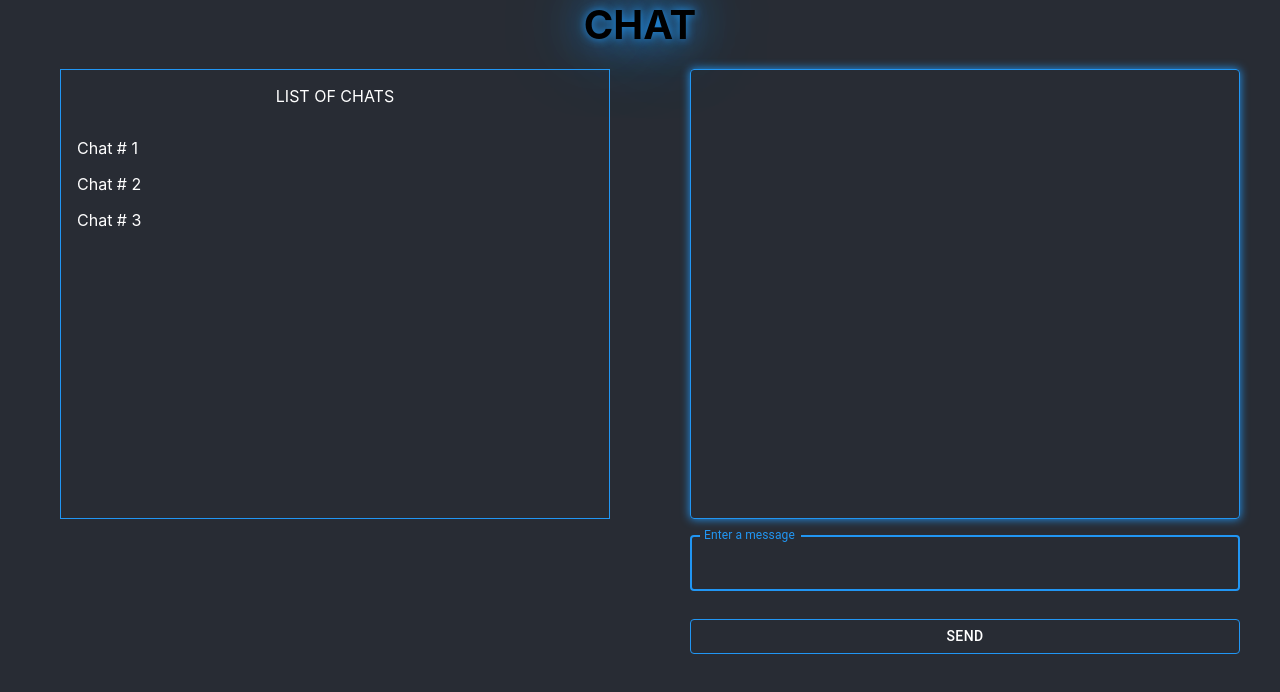
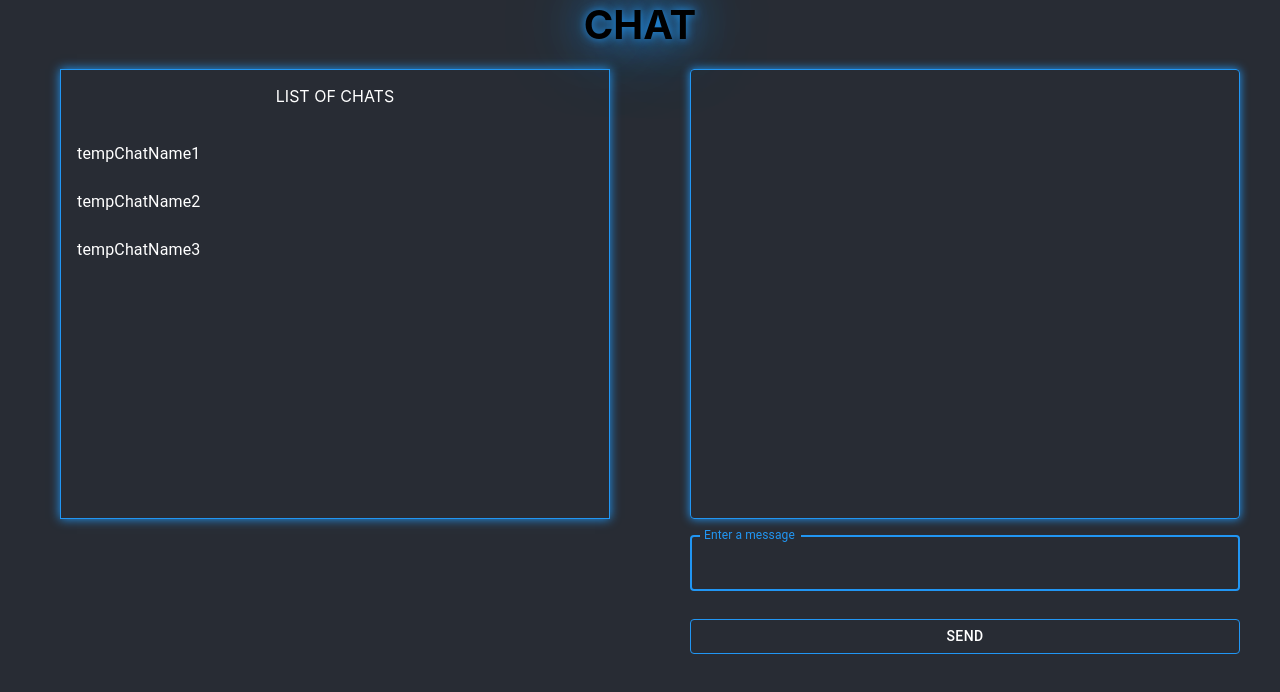
Before and after one commit to Galand33rus/react.js, a React (Create React App) app: page / in a window 1280 px wide. Shown: the top 692 px of the page. Built offline with nearby package versions, Linux system fonts and the light colour scheme.

Commit message:
homework3

```diff
--- a/src/App.js
+++ b/src/App.js
@@ -4,23 +4,17 @@ import {useState, useEffect, useRef} from "react";
 import {Form} from "./components/Form/Form";
 import {v4 as uuidv4} from 'uuid';
 import {AUTHORS} from "./utils/constants"
-import List from '@mui/material/List';
-import ListItem from '@mui/material/ListItem';
+import {ListChats} from "./components/List/List";
 
 function App() {
 
   const [messageList, setMessageList] = useState([]);
-  const [chatList, setChatList] = useState([
-    {
-    name: 'tempName',
-    id: uuidv4()
-    }
+  const [chatList] = useState([
+    {name: 'tempChatName1', id: uuidv4()},
+    {name: 'tempChatName2', id: uuidv4()},
+    {name: 'tempChatName3', id: uuidv4()},
   ]);
   const scroll = useRef();
-  const scrollToBottom = () => {
-    // scroll.current?.scrollIntoView({behavior: "auto"});
-    scroll.current?.scrollIntoView(false);
-  }
 
   const updateMessageList = value => {
     setMessageList([...messageList, {
@@ -45,7 +39,8 @@ function App() {
   }, [messageList]);
 
   useEffect(() => {
-    scrollToBottom();
+    scroll.current?.scrollIntoView({behavior: "auto"});
+    // scroll.current?.scrollIntoView(false);
   });
 
 
@@ -57,17 +52,7 @@ function App() {
       <main className="App-main">
         <div className="chat-list">
           <p className="chat-list__title">list of chats</p>
-          <List>
-            <ListItem>
-              Chat # 1
-            </ListItem>
-            <ListItem>
-              Chat # 2
-            </ListItem>
-            <ListItem>
-              Chat # 3
-            </ListItem>
-          </List>
+          <ListChats chatList={chatList}/>
         </div>
         <div className="chat-wrapper">
           <div className="chat" ref={scroll}>
--- a/src/App.scss
+++ b/src/App.scss
@@ -35,6 +35,7 @@
   width: 550px;
   height: 450px;
   border: 1px solid #2196f3;
+  box-shadow: 0 0 10px #2196f3;
   &__title {
     align-self: center;
     text-transform: uppercase;
--- a/src/components/Form/Form.jsx
+++ b/src/components/Form/Form.jsx
@@ -1,6 +1,6 @@
-import React, {useState, useRef} from 'react';
+import React, {useState, useRef, useCallback} from 'react';
 import {TextField, Button} from "@mui/material";
-import {styled} from '@mui/material/styles';
+import {styled, createTheme, ThemeProvider} from '@mui/material/styles';
 // import FormControl, {useFormControl} from '@mui/material/FormControl';
 // import {StyledEngineProvider} from '@mui/material/styles';
 import './Form.scss';
@@ -9,22 +9,22 @@ export const Form = ({updateMessageList}) => {
   const [value, setValue] = useState('');
   const inputRef = useRef();
 
-  // const theme = createTheme({
-  //   palette: {
-  //     primary: {
-  //       main: '#ff4400',
-  //     },
-  //     secondary: {
-  //       light: '#0066ff',
-  //       main: '#0044ff',
-  //       contrastText: '#ffcc00',
-  //     },
-  //   },
-  // });
+  const theme = createTheme({
+    palette: {
+      primary: {
+        main: '#2196f3',
+      },
+      secondary: {
+        main: '#fff',
+      },
+    },
+  });
 
-  const handleMessageChange = event => {
+  const handleMessageChange = useCallback((event) => {
+    console.log(event.target.value)
     setValue(event.target.value)
-  };
+    // setValue((prevMessages) => event);
+  }, []);
 
   const handleSubmit = (event) => {
     event.preventDefault();
@@ -35,15 +35,13 @@ export const Form = ({updateMessageList}) => {
     }
   }
 
-  const CssTextField = styled(TextField)({
-    '& label.Mui-root': {
-      //color: '#2196f3',
-      color: 'rgba(255,255,255, .7)',
+  const StyledTextField = styled(TextField)({
+    '& .MuiInputLabel-root': {
+      // color: 'rgba(255,255,255, .4)'
+      color: '#2196f3',
     },
-    color: 'rgba(255,255,255, .7)',
     '& label.Mui-focused': {
       color: '#2196f3',
-      // color: 'red',
     },
     '& .MuiInput-underline:after': {
       borderBottomColor: 'green',
@@ -55,7 +53,6 @@ export const Form = ({updateMessageList}) => {
       },
       '&:hover fieldset': {
         borderColor: '#2196f3',
-        // boxShadow: '0 0 10px #2196f3'
       },
       '&.Mui-focused fieldset': {
         borderColor: '#2196f3',
@@ -86,7 +83,7 @@ export const Form = ({updateMessageList}) => {
     },
   });
 
-  return <form className="form" onSubmit={handleSubmit}>
+  return <form className="form" onSubmit={handleSubmit} >
     {/*<TextField*/}
     {/*  id="outlined-basic"*/}
     {/*  label="Enter a message"*/}
@@ -112,8 +109,8 @@ export const Form = ({updateMessageList}) => {
     {/*  type="submit">*/}
     {/*    send*/}
     {/*</button>*/}
-
-    <CssTextField
+    <ThemeProvider theme={theme}>
+      <StyledTextField
         id="outlined-basic"
         label="Enter a message"
         autoComplete="off"
@@ -124,8 +121,9 @@ export const Form = ({updateMessageList}) => {
         margin="normal"
         color="primary"
         onChange={handleMessageChange}/>
+      <StyledButton type="submit" margin="normal">send</StyledButton>
+    </ThemeProvider>
 
-    <StyledButton type="submit" margin="normal">send</StyledButton>
 
 
   </form>;
--- /dev/null
+++ b/src/components/List/List.jsx
@@ -0,0 +1,15 @@
+import React from "react";
+import List from "@mui/material/List";
+import ListItem from "@mui/material/ListItem";
+import ListItemText from "@mui/material/ListItemText"
+
+export const ListChats = ({chatList}) => {
+  return (
+    <List>
+      {chatList.map(chat => <ListItem key={chat.id}>
+          <ListItemText primary={chat.name}/>
+        </ListItem>)
+      }
+    </List>
+  );
+};
```
Lines whose indentation alone changed are shown as unchanged.
